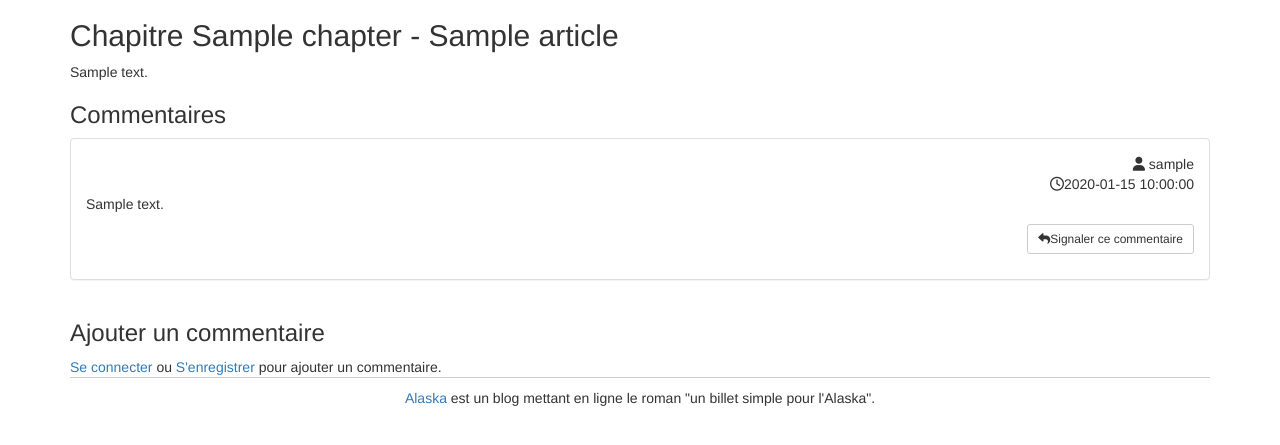
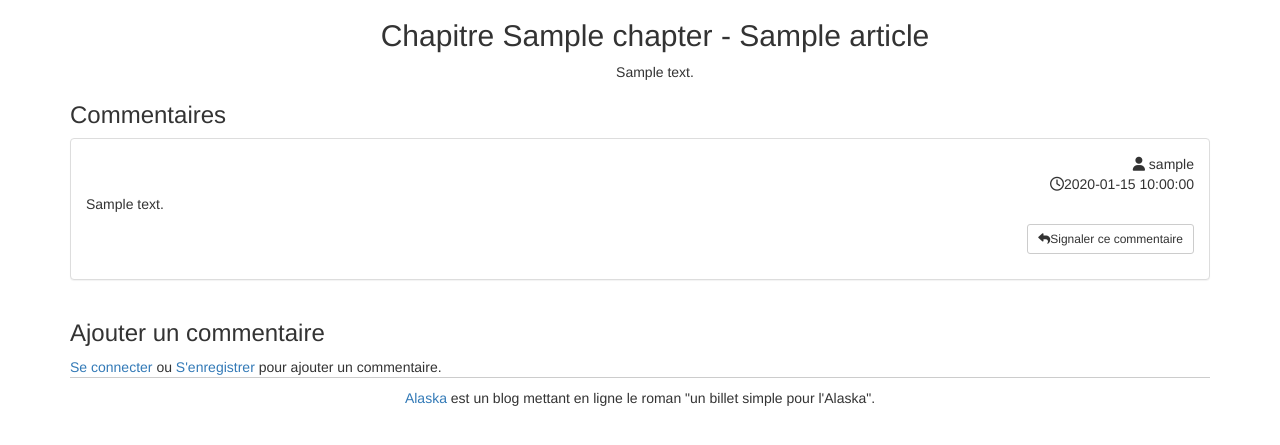
Before and after one commit to Maclaud49/Alaska_Soutenance, a PHP site: template views/article.html.twig in a window 1280 px wide. Shown: the part 51-496 px from the top of the page. Run offline with PHP 8.4, Linux system fonts and the light colour scheme; the template is opened without the code that fills it: most values are stand-ins (such as "Sample title", 1, 10 or a date in 2020); some libraries are stand-ins or nearby versions.

Commit message:
Integrated CKeditor services Some layout changes on article page

```diff
--- a/app/app.php
+++ b/app/app.php
@@ -2,7 +2,7 @@
 
 use Symfony\Component\Debug\ErrorHandler;
 use Symfony\Component\Debug\ExceptionHandler;
-use Symfony\Component\HttpFoundation\Request;
+
 
 // Register global error and exception handlers
 ErrorHandler::register();
--- a/composer.json
+++ b/composer.json
@@ -3,7 +3,7 @@
         "silex/silex": "~2.0",
         "doctrine/dbal": "~2.5",
         "twig/twig": "~1.28",
-        "symfony/twig-bridge": "~2.8|3.0.*",
+        "symfony/twig-bridge": "~2.8",
         "symfony/asset": "~2.8|3.0.*",
         "symfony/security": "~2.8|3.0.*",
         "symfony/form": "~2.8|3.0.*",
--- a/src/Controller/AdminController.php
+++ b/src/Controller/AdminController.php
@@ -38,6 +38,7 @@ class AdminController {
      */
     public function addArticleAction(Request $request, Application $app) {
         $article = new Article();
+        $article->setViewsNb(0);
         $article->setLastUpdatedDate(date("Y-m-d H:i:s"));
         $articleForm = $app['form.factory']->create(ArticleType::class, $article);
         $articleForm->handleRequest($request);
--- a/src/Form/Type/ArticleType.php
+++ b/src/Form/Type/ArticleType.php
@@ -7,7 +7,6 @@ use Symfony\Component\Form\FormBuilderInterface;
 use Symfony\Component\Form\Extension\Core\Type\TextType;
 use Symfony\Component\Form\Extension\Core\Type\TextareaType;
 use Symfony\Component\Form\Extension\Core\Type\CheckboxType;
-use Symfony\Component\Form\Extension\Core\Type\IntegerType;
 use Symfony\Component\Form\Extension\Core\Type\NumberType;
 use Symfony\Component\Validator\Constraints as Assert;
 
--- a/views/article.html.twig
+++ b/views/article.html.twig
@@ -12,8 +12,15 @@
         </div>
     {% endfor %}
 
-    <h2>Chapitre {{ article.chapter }} - {{ article.title }}</h2>
-    <p>{{ article.content }}</p>
+    <div class="container">
+        <div class="row article-content">
+            <div class="col-lg-offset-2 col-lg-8 text-center">
+                <h2>Chapitre {{ article.chapter }} - {{ article.title }}</h2>
+                {% autoescape false %}{{ article.content }} {% endautoescape %}
+            </div>
+        </div>
+    </div>
+
 
     <h3>Commentaires</h3>
 
--- a/views/index.html.twig
+++ b/views/index.html.twig
@@ -46,8 +46,8 @@
 {% for article in articles %}
 <article class="text-center">
     <h2>Chapitre - {{ article.chapter }} <a class="articleTitle" href="{{ path('article', { 'id': article.id }) }}">{{ article.title  }}</a></h2>
-    <p>{{ article.content | truncate(300, true, '...') }}</p>
-    <p><a class="articleTitle" href="{{ path('article', { 'id': article.id }) }}">Lire la suite</a></p>
+    <p>{% autoescape false %}{{ article.content | truncate(300, true, '...')}}{% endautoescape %} </p>
+    <p><button type="button" class="btn btn-link"><a class="articleTitle" href="{{ path('article', { 'id': article.id }) }}">Lire la suite</a></button></p>
 </article>
 {% endfor %}
 {% endblock %}
--- a/web/css/alaska.css
+++ b/web/css/alaska.css
@@ -44,3 +44,8 @@ label.required:after {
     border: 5px solid black;
     box-shadow: 0 3px 3px rgba(0, 0, 0, 0.7);
 }
+
+.article-content p{
+    line-height:2.5em;
+
+}
```
